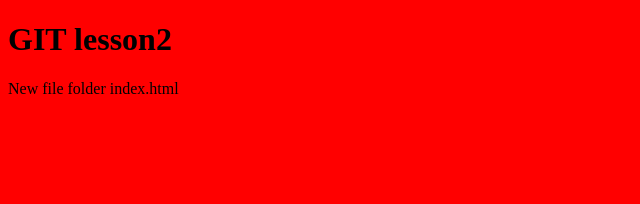
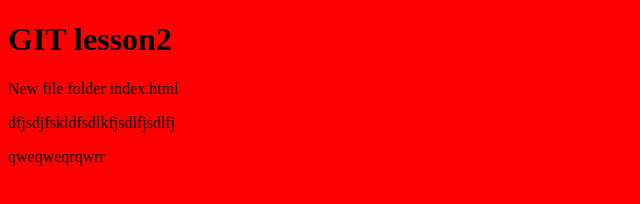
Before and after one commit to artemmrmax2017/Git-lesson, a plain HTML site: page index.html in a window 1280 px wide. Shown: the whole page, without its empty margins (0-640 px from the left). Drawn offline with Linux system fonts and the light colour scheme.

Commit message:
second commit

```diff
--- a/index.html
+++ b/index.html
@@ -8,5 +8,7 @@
 <body>
    <h1>GIT lesson2</h1>
     <p>New file folder index.html</p>
+    <p>dfjsdjfskldfsdlkfjsdlfjsdlfj</p>
+    <p>qweqweqrqwrr</p>
 </body>
 </html>
```
